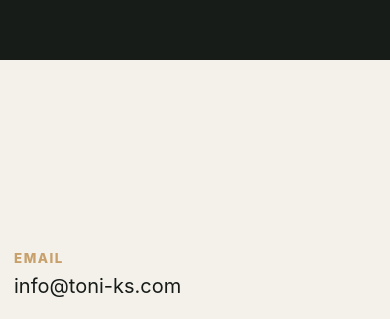
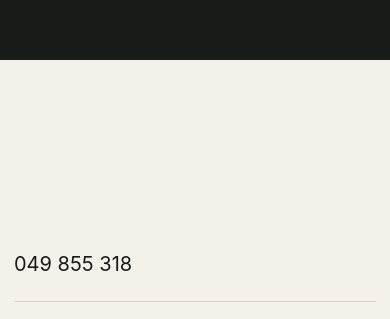
Before and after one commit to oltibytyci69-cyber/toni.op, a plain HTML site: page index.html in a window 390 px wide. Shown: the part 1792-2111 px from the top of the page. Drawn offline with Linux system fonts and the light colour scheme.

Commit message:
Add phone contact link to index.html

```diff
--- a/index.html
+++ b/index.html
@@ -83,7 +83,7 @@
     <p id="contact-description"></p>
   </div>
   <div>
-
+     <div class="contact-item"><small id="phone-label"></small><a href="tel:+38349855318">049 855 318</a></div>
     <div class="contact-item"><small>Email</small><a href="mailto:info@toni-ks.com">info@toni-ks.com</a></div>
     <div class="contact-item"><small id="location-label"></small><div id="location-text"></div></div>
     <div class="contact-item"><small id="facebook-label"></small><a id="facebook-link" href="https://www.facebook.com/profile.php?id=100086092396702" target="_blank" rel="noopener noreferrer">TONI OP</a></div>
```
